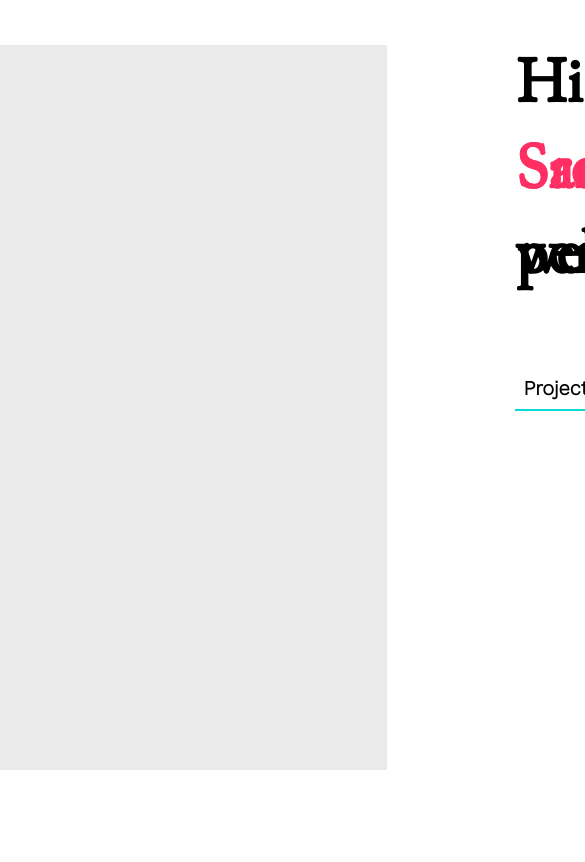
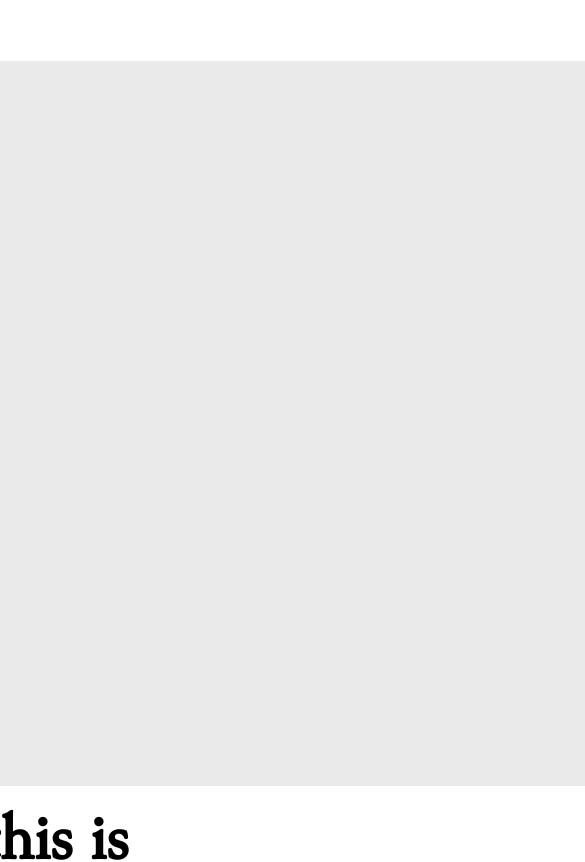
Before and after one commit to sanjeev-/personalsite, a React (Create React App) app in the folder frontend/: page / in a window 390 px wide. Shown: the top 862 px of the page, 585 px wide, since content can reach past the window. Built offline with nearby package versions, Linux system fonts and the light colour scheme.

Commit message:
add basic mobile view

```diff
--- a/frontend/src/App.js
+++ b/frontend/src/App.js
@@ -17,11 +17,16 @@ class MainApp extends React.Component {
             padding={["40px"]}
             margin="5px"
           >
-            <Flex flexDirection="row" justifyContent="center" px={5}>
-              <Flex px={5}>
+            <Flex
+              flexDirection={["column", "row", "row"]}
+              justifyContent="center"
+              px={[0, 5, 5]}
+              py={[2, 0, 0]}
+            >
+              <Flex px={[0, 5, 5]} py={[2, 0, 0]}>
                 <DrawAreaConnector />
               </Flex>
-              <Flex px={5}>
+              <Flex px={[0, 5, 5]} py={[2, 0, 0]}>
                 <Intro />
               </Flex>
             </Flex>
```
